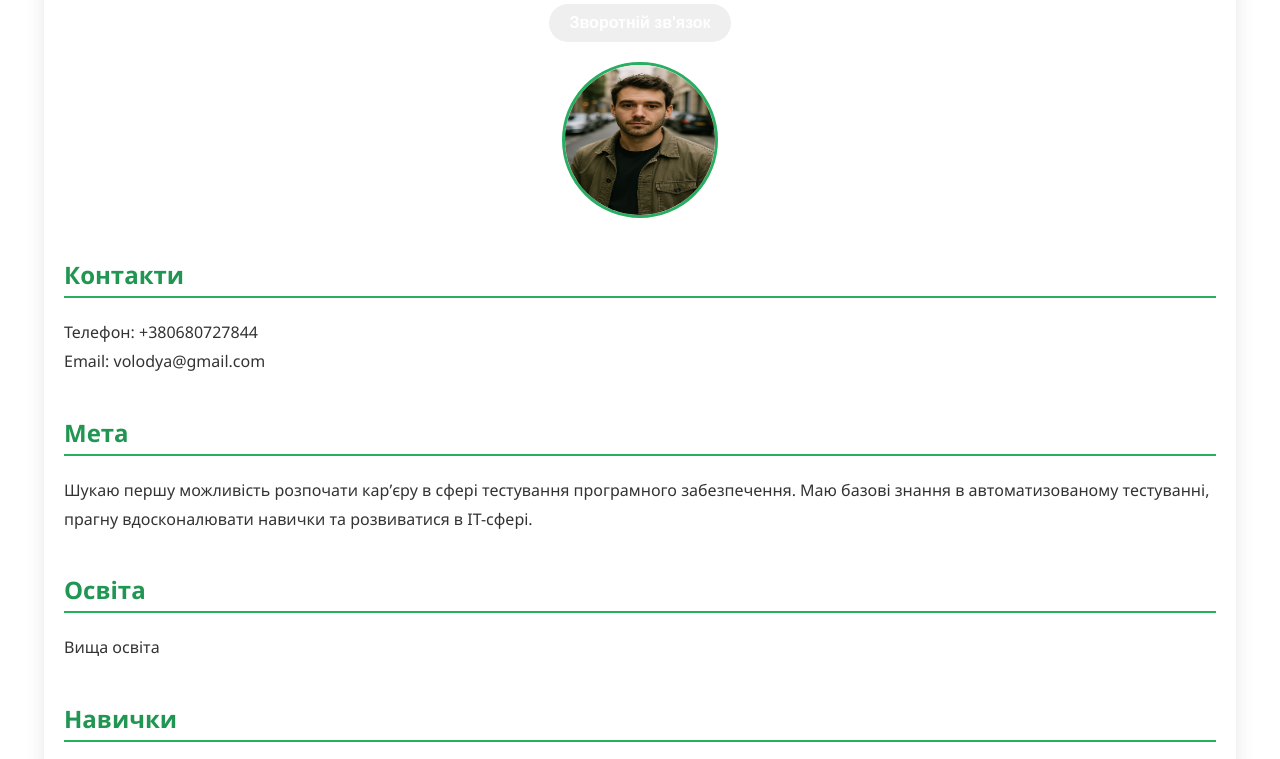
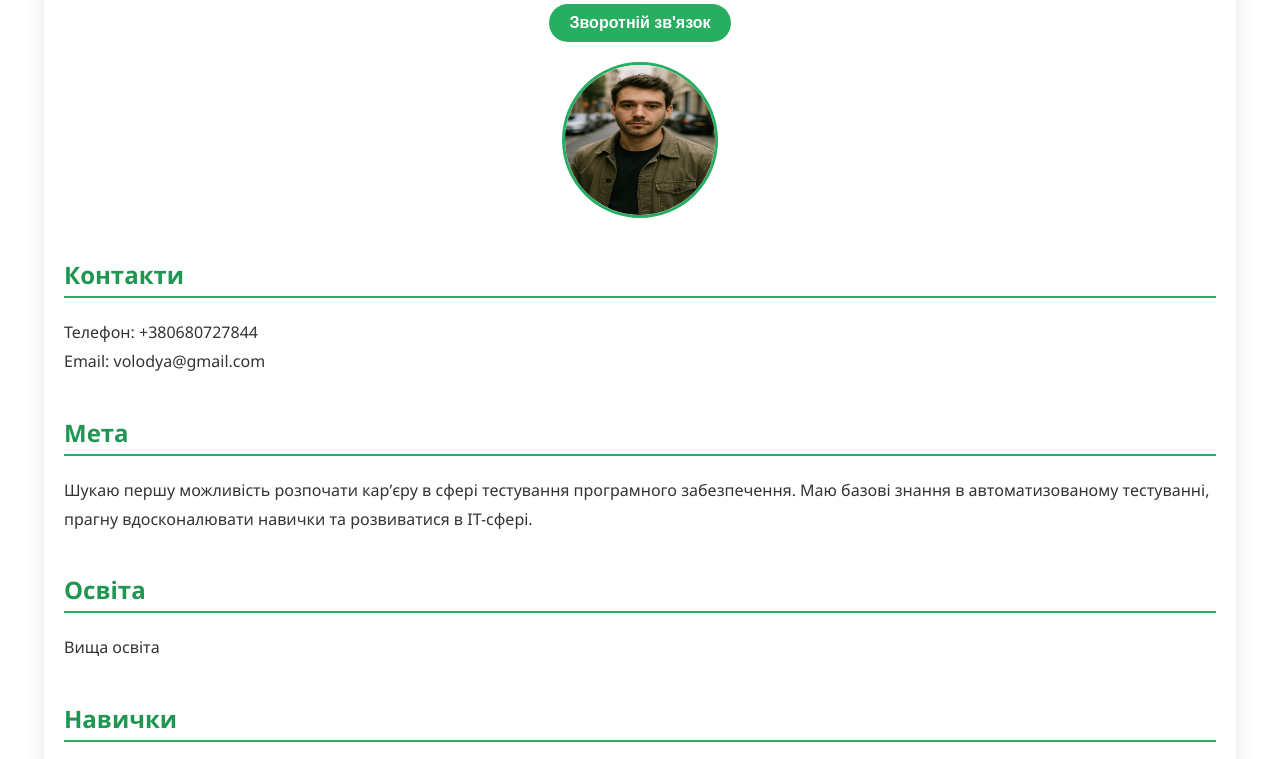
Before and after one commit to Volodyyaa/my-sv-web, a plain HTML site: page index.html in a window 1280 px wide. Shown: the part 156-915 px from the top of the page. Drawn offline with Linux system fonts and the light colour scheme; no server answers.

Commit message:
styles.css

```diff
--- a/styles.css
+++ b/styles.css
@@ -85,7 +85,7 @@ hr {
   display: block;
   margin: 20px auto;
   padding: 10px 20px;
-  background-color: var(#6b27ae);
+  background-color: var(--primary-color);
   color: white;
   font-size: 16px;
   border: none;
```
